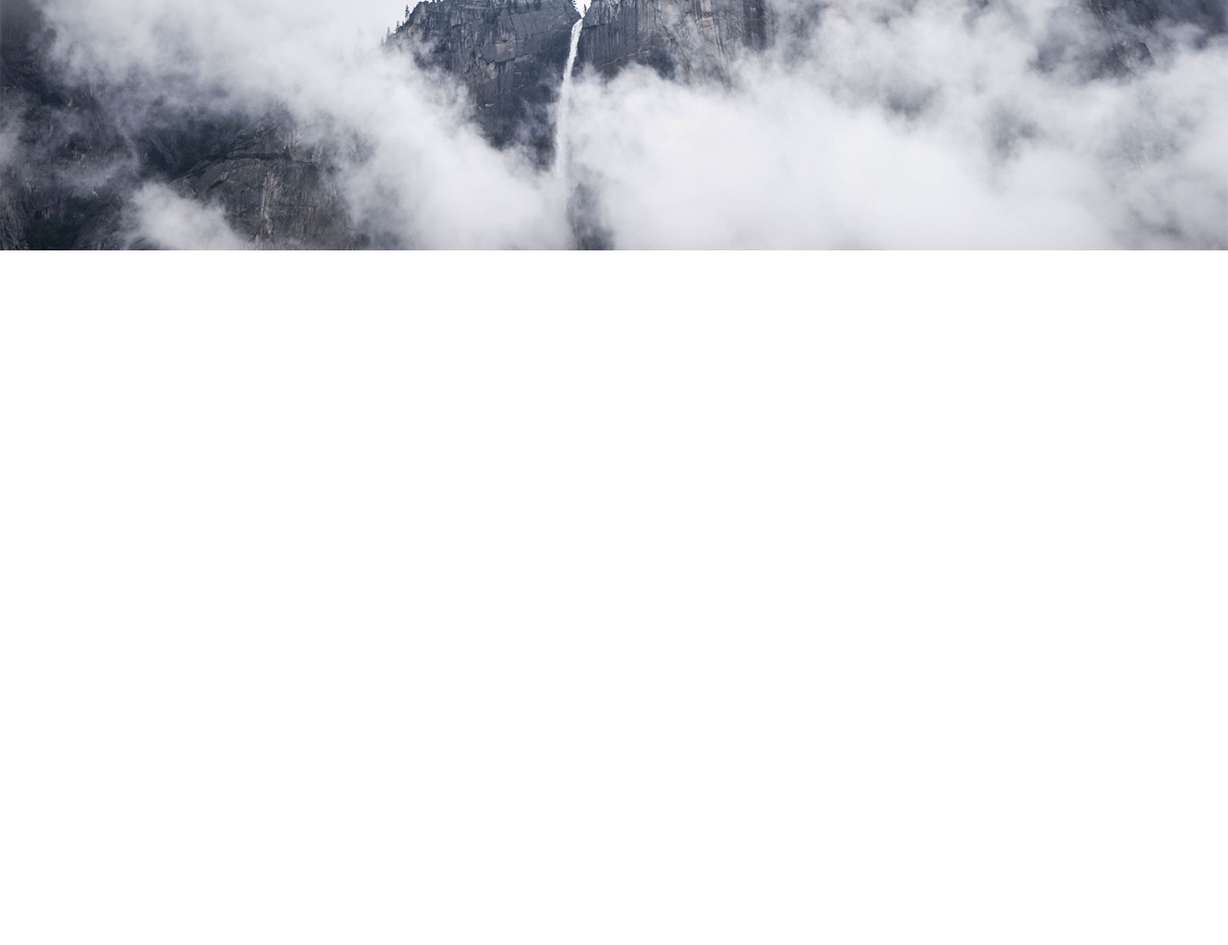
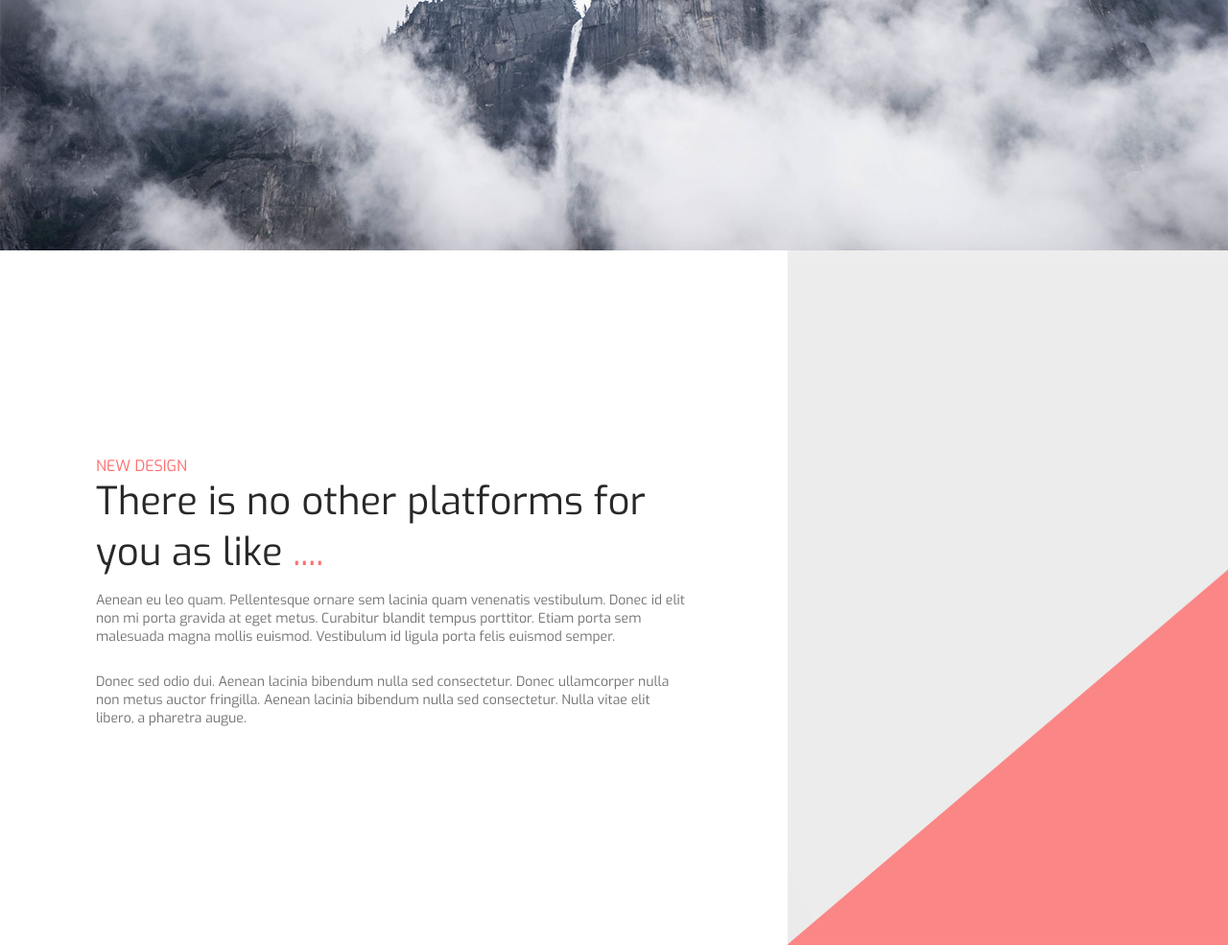
Before and after one commit to splincool/corporate-landing-page, a plain HTML site: page index.html in a window 1280 px wide. Shown: the part 539-1524 px from the top of the page at 96% size. Before the commit the page ends 800 px from the top, so only its background shows below. Drawn offline with Linux system fonts and the light colour scheme.

Commit message:
added a first new design block

```diff
--- a/index.html
+++ b/index.html
@@ -8,6 +8,7 @@
   <title>Corporate Landing</title>
 </head>
 <body>
+  <!-- hero block-->
   <div class="hero-image">
     <div class="hero-text">
       <h1>There is no other <br> platforms for you as like</h1>
@@ -15,5 +16,33 @@
       <p><sup>*</sup> No need to add cards details</p>
     </div>
   </div>
+  <!-- hero block end-->
+
+  <!-- new design first block-->
+  <div class="new-design-first">
+    <div class="left-block">
+      <div class="label-text">New design</div>
+      <div class="h-text">There is no other platforms for you as like <span>....</span></div>
+      <p>
+         Aenean eu leo quam.
+         Pellentesque ornare sem lacinia quam venenatis vestibulum.
+         Donec id elit non mi porta gravida at eget metus.
+         Curabitur blandit tempus porttitor.
+         Etiam porta sem malesuada magna mollis euismod.
+         Vestibulum id ligula porta felis euismod semper.
+      </p>
+      <p>
+        Donec sed odio dui.
+        Aenean lacinia bibendum nulla sed consectetur.
+        Donec ullamcorper nulla non metus auctor fringilla.
+        Aenean lacinia bibendum nulla sed consectetur.
+        Nulla vitae elit libero, a pharetra augue.
+      </p>
+    </div>
+    <div class="right-block"></div>
+  </div>
+  <!-- new design first block end-->
+
+
 </body>
 </html>
--- a/style.css
+++ b/style.css
@@ -4,6 +4,7 @@ body, html {
   height: 100%;
   margin: 0px;
   padding: 0px;
+  font-family: 'Exo', sans-serif;
 }
 
 .hero-image {
@@ -22,7 +23,6 @@ body, html {
   flex-direction: column;
   justify-content: center;
   align-items: center;
-  font-family: 'Exo', sans-serif;
 }
 
 .hero-text h1 {
@@ -52,3 +52,43 @@ body, html {
   font-size: 14px;
   color: rgba(40, 40, 40, 0.6);
 }
+
+.new-design-first {
+  display: flex;
+}
+
+.new-design-first .left-block{
+  display: flex;
+  flex-direction: column;
+  justify-content: center;
+  width: 60%;
+  padding: 20px 100px;
+}
+
+.new-design-first .label-text {
+  font-size: 16px;
+  color: rgb(255, 109, 109);
+  text-transform: uppercase;
+}
+
+.new-design-first .h-text {
+  font-size: 40px;
+  color: rgb(40, 40, 40);
+}
+
+.new-design-first .h-text span {
+  color: rgb(255, 109, 109);
+}
+
+.new-design-first p {
+  font-size: 14px;
+  color: rgba(40, 40, 40, 0.659);
+}
+
+.new-design-first .right-block {
+  background: url('images/rectangle-one.png');
+  background-repeat: no-repeat;
+  background-size: cover;
+  width: 568px;
+  height: 724px;
+}
```
Also changed, not shown: images/rectangle-one.png (added).
